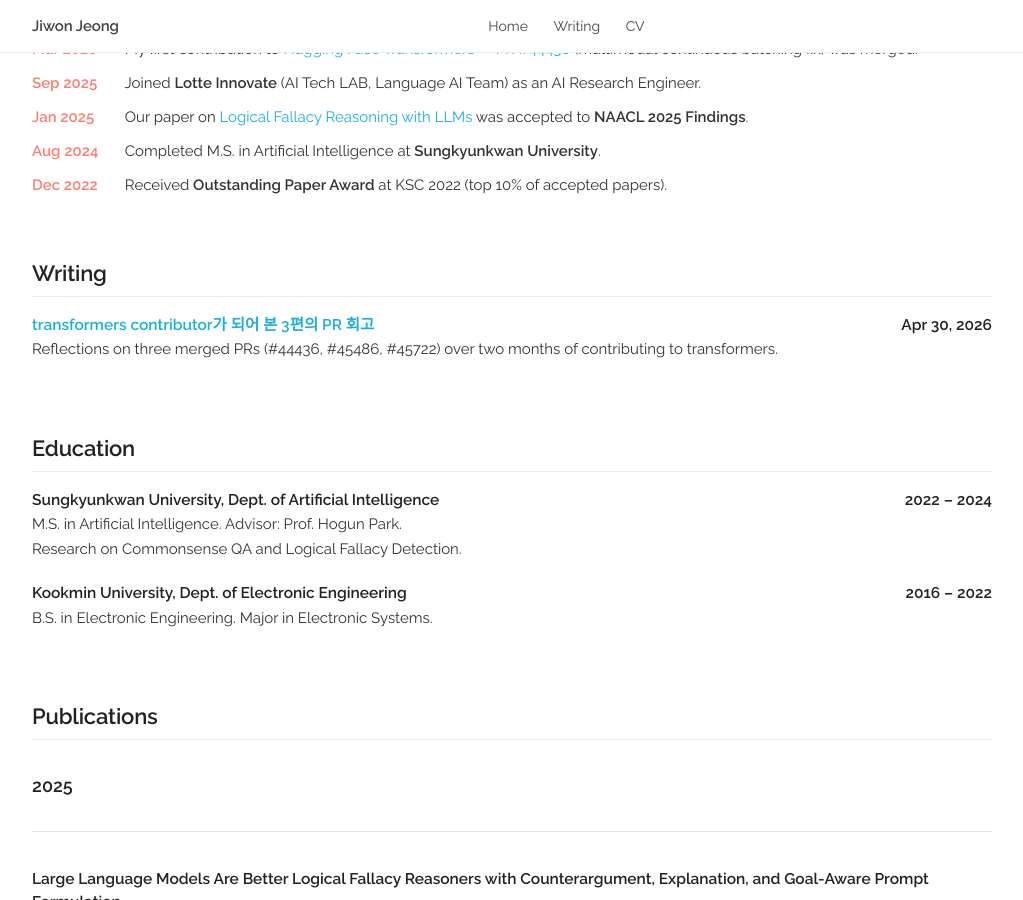
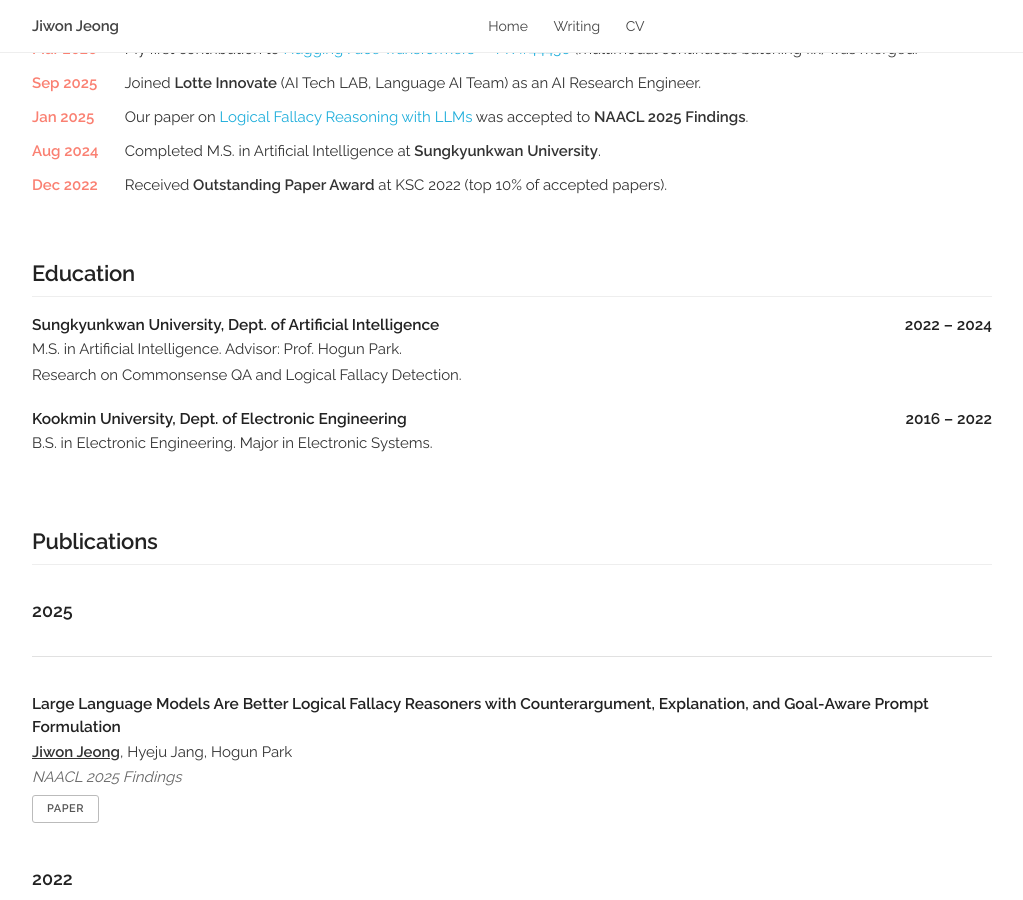
Before and after one commit to jw9603/jw9603.github.io, a Jekyll site: the page index.html, which Jekyll copies as it is, in a window 1280 px wide and 900 px high, scrolled down 915 px. Shown: the whole window, without its empty margins (128-1151 px from the left). Built offline with Jekyll 4.4.1, drawn with Linux system fonts in a browser that asks for light colours; a style sheet for code colours, icons or effects is not loaded.

Commit message:
feat: remove Writing section from home (use top nav link instead)

```diff
--- a/index.html
+++ b/index.html
@@ -118,18 +118,6 @@
       <div class="news-item">
         <b class="news-date">Dec 2022</b>
         Received <b>Outstanding Paper Award</b> at KSC 2022 (top 10% of accepted papers).
-      </div>
-    </div>
-
-    <!-- ========== Writing ========== -->
-    <div class="docs-section" id="writing">
-      <h5>Writing</h5>
-      <div class="paper">
-        <p class="title">
-          <b><a href="/blog/transformers-3-prs-retrospective/">transformers contributor가 되어 본 3편의 PR 회고</a></b>
-          <b style="float:right;">Apr 30, 2026</b>
-        </p>
-        <p>Reflections on three merged PRs (#44436, #45486, #45722) over two months of contributing to transformers.</p>
       </div>
     </div>
 
```
